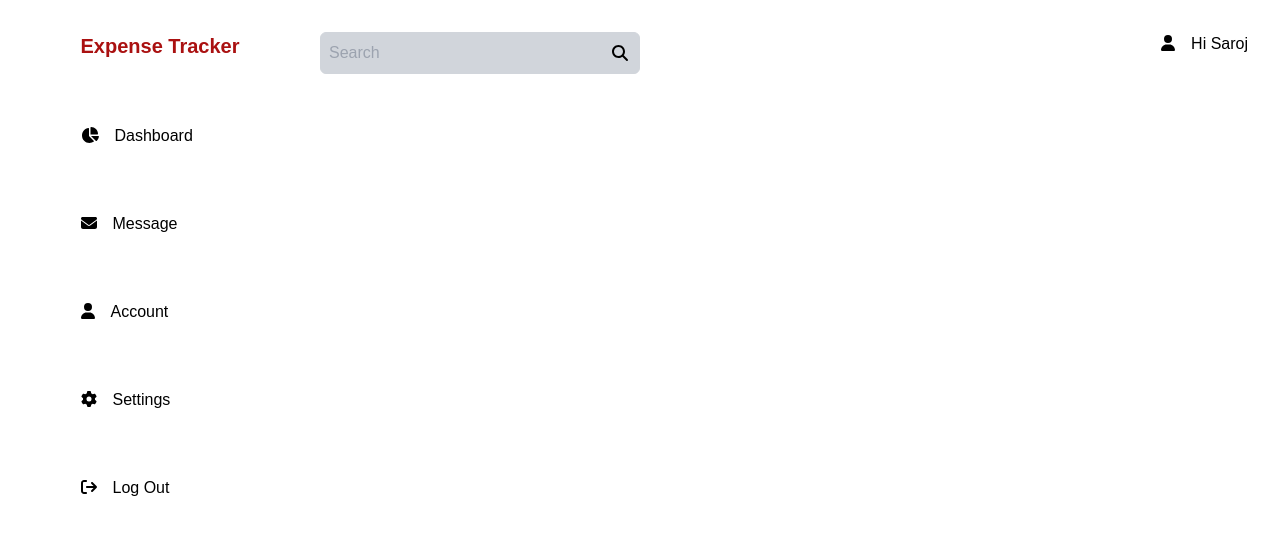
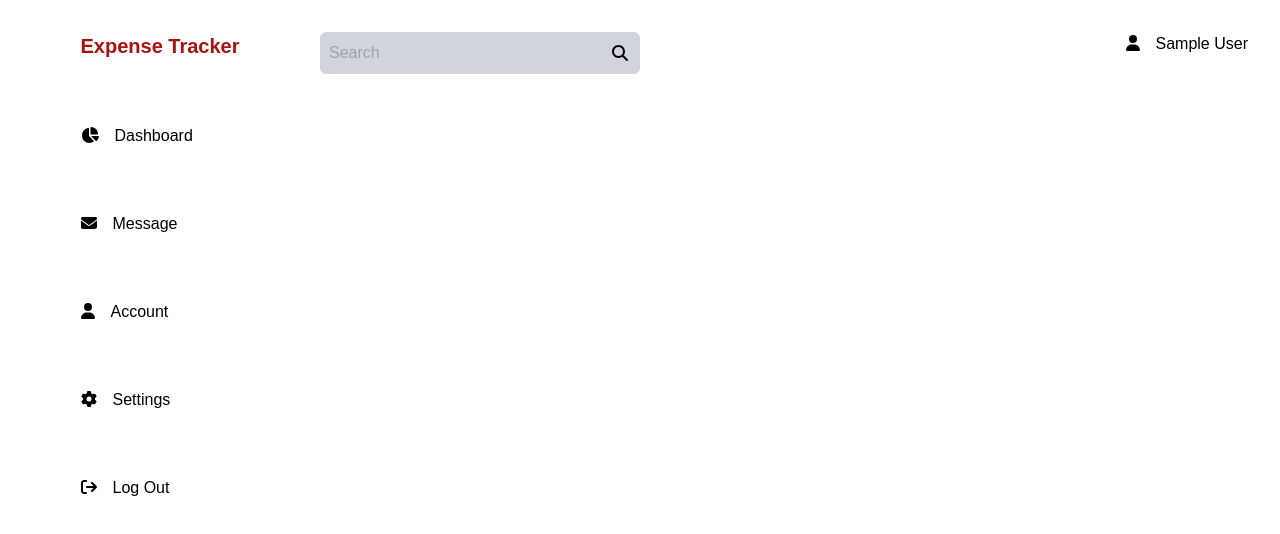
Before and after one commit to SarojWasti/expense-tracker, a React (Vite) app: page /dashboard in a window 1280 px wide. Shown: the top 534 px of the page. Built offline with nearby package versions, Linux system fonts and the light colour scheme; no server answers; sample sign-in values are in the browser's storage.

Commit message:
feat: maintain user auth

```diff
--- a/src/App.jsx
+++ b/src/App.jsx
@@ -1,20 +1,31 @@
 import './assets/Index.css';
-import { BrowserRouter as Router, Routes, Route } from 'react-router-dom';
+import { BrowserRouter as Router, Routes, Route, Navigate } from 'react-router-dom';
 import Login from './components/Login ';
-import TestRedirect from './components/TestRedirect';
-import Signup from './components/Signup';
 import Dashboard from './Dashboard';
+import { useEffect, useState } from 'react';
+import { onAuthStateChanged } from 'firebase/auth';
+import { auth } from './services/firebase';
+
 
 function App() {
-
+  const [user,setUser] = useState(null);
+  const [load, setLoad] = useState(true)
+  useEffect(()=>{
+    const unsub = onAuthStateChanged(auth,(user)=>{
+      setUser(user);
+      setLoad(false);
+    })
+    return ()=> unsub();
+  },[])
+  if(load){
+    <div>Loading...</div>
+  }
   return (
     <>
       <Router>
-        <Routes>{/*
-          <Route path="/" element={<Login />} />
-          <Route path="/test" element={<TestRedirect />} />
-          <Route path="/signup" element={<Signup/>}/>*/}
-          <Route path="/dashboard" element={<Dashboard/>}/>
+        <Routes>
+          <Route path="/" element={user ? <Navigate to = "/dashboard"/>:<Login/>} />
+          <Route path="/dashboard" element={user ? <Dashboard user={user}/> : <Navigate to="/"/>}/>
         </Routes>
       </Router>
     </>
--- a/src/Dashboard.jsx
+++ b/src/Dashboard.jsx
@@ -1,11 +1,24 @@
 import Sidebar from "./components/Sidebar";
 import Home from "./components/Home";
-const Dashboard = () =>{
+import { useEffect, useState } from "react";
+
+const Dashboard = ({user}) =>{
     return(
-        <div className="dashboard flex mt-8 overflow-hidden">
-            <Sidebar/>
-            <Home/>
-        </div>
+        <>
+            {user ?
+             (
+                <div className="dashboard flex mt-8 overflow-hidden">
+
+                    <Sidebar/>
+                    <Home user={user}/>
+                </div>
+             )
+             :(
+                <div>
+                    No user logged in!
+                </div>
+             )}
+        </>
     );
 }
 export default Dashboard;
--- a/src/components/Home.jsx
+++ b/src/components/Home.jsx
@@ -1,8 +1,8 @@
 import { faSearch, faUser } from '@fortawesome/free-solid-svg-icons';
 import { FontAwesomeIcon } from '@fortawesome/react-fontawesome';
-import React from 'react';
+import React, { useEffect, useState } from 'react';
 
-const Home = () => {
+const Home = ({user}) => {
   return (
       <div className="w-3/4 bg-white">
         <div className="userIcon relative">
@@ -10,7 +10,7 @@ const Home = () => {
             <span>
               <FontAwesomeIcon icon={faUser}/>
             </span>
-            <span>Hi Saroj</span>
+            <span>{user.displayName}</span>
           </span>
         </div>
           <div className="relative w-full max-w-xs">
--- a/src/components/Login .jsx
+++ b/src/components/Login .jsx
@@ -2,8 +2,6 @@ import { useState } from "react";
 import React from "react";
 import { signInWithPopup, auth, provider } from "../services/firebase";
 import { useNavigate } from "react-router-dom";
-useNavigate
-
 const Login = () => {
     const navigate = useNavigate();
 
@@ -12,7 +10,7 @@ const Login = () => {
     const signInWithGoogle = async () => {
         try {
             await signInWithPopup(auth, provider);
-            navigate('/test');
+            navigate('/dashboard');
         } catch (error) {
             console.error(error);
         }
--- a/src/components/Sidebar.jsx
+++ b/src/components/Sidebar.jsx
@@ -2,9 +2,21 @@ import React from 'react';
 import { FontAwesomeIcon } from '@fortawesome/react-fontawesome';
 import { faChartPie, faCog, faEnvelope, faSignOut, faUser } from '@fortawesome/free-solid-svg-icons';
 import { useNavigate } from 'react-router-dom';
+import { signOut } from 'firebase/auth';
+import { auth } from '../services/firebase';
 
 const Sidebar = () => {
     const navigate = useNavigate();
+    const logOut = async() =>{
+        alert("Are you sure you want to log out")
+        try{
+            await signOut(auth);
+            navigate("/")
+        }
+        catch(error){
+            console.error(error);
+        }
+    }
     return (
         <div className="w-1/4 flex items-center justify-center">
             <div className="text-center">
@@ -44,7 +56,7 @@ const Sidebar = () => {
                             </a>
                         </li>
                         <li className="custom-list">
-                            <a className="flex items-center justify-center cursor-pointer" onClick={() => navigate('/signup')} href="#">
+                            <a className="flex items-center justify-center cursor-pointer" onClick={()=>logOut()} href="#">
                                 <span className="custom-icon">
                                     <FontAwesomeIcon icon={faSignOut} />
                                 </span>
```
Also changed, not shown: src/services/firebase.jsx (renamed from src/services/firebase.js).
